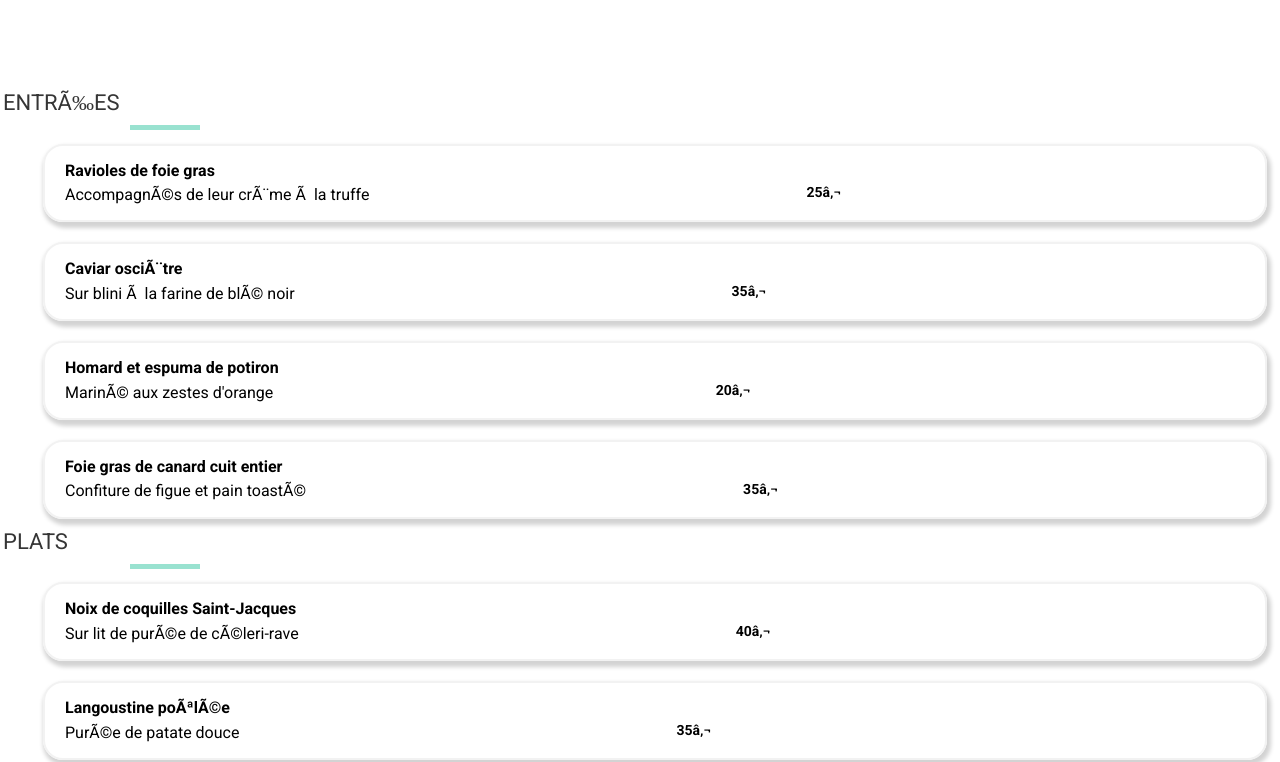
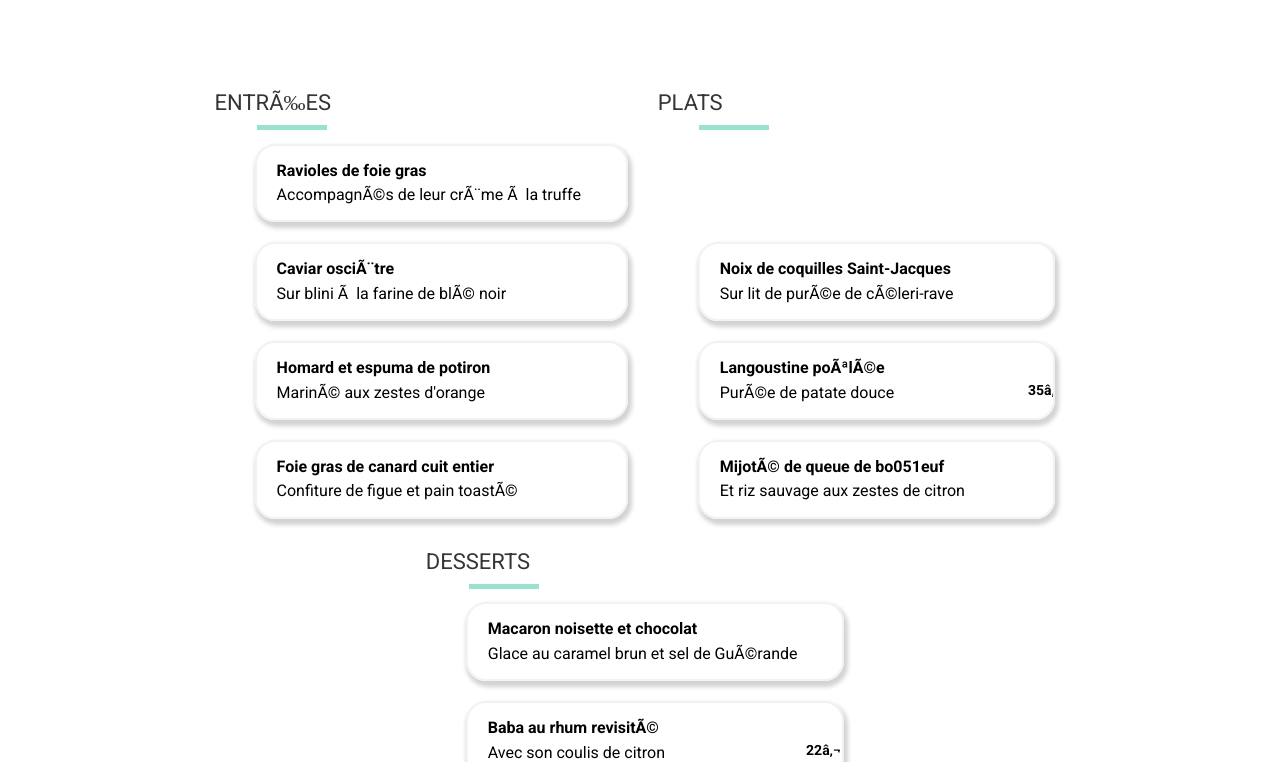
Before and after one commit to NesrineYAH/Ohmyfood-YAHOUM-NESRINE, a website: page la-note-enchantee.html in a window 1280 px wide. Shown: the part 498-1260 px from the top of the page. Drawn offline with Linux system fonts and the light colour scheme; files that its build step writes are made by us from their sources; a web font is replaced by a local one.

Commit message:
mise en place animation page restauraant

```diff
--- a/la-note-enchantee.html
+++ b/la-note-enchantee.html
@@ -38,6 +38,9 @@
                     <i class="far fa-heart"></i>
                 </div>
             </div>
+            <div id="container">
+
+                <div class="Bloc-repas">
                     <h2 id="Titre-article">ENTRÉES</h2>
 
                     <article class="liste-menu">
@@ -75,7 +78,8 @@
                         </div>
 
                     </article>
-
+                </div>
+                <div class="Bloc-repas">
                     <h2 id="Titre-article">Plats</h2>
 
                     <article class="liste-menu">
@@ -105,7 +109,8 @@
                         </div>
 
                     </article>
-
+                </div>
+                <div class="Bloc-repas">
                     <h2 id="Titre-article">DESSERTS</h2>
 
                     <article class="liste-menu">
@@ -135,6 +140,8 @@
                         </div>
 
                     </article>
+                </div>
+            </div>
 
             <div class="commande">
                 <a href="#">
```
Also changed, not shown: La-palette.html (+11 -2 lines). Lines whose indentation alone changed are shown as unchanged.
